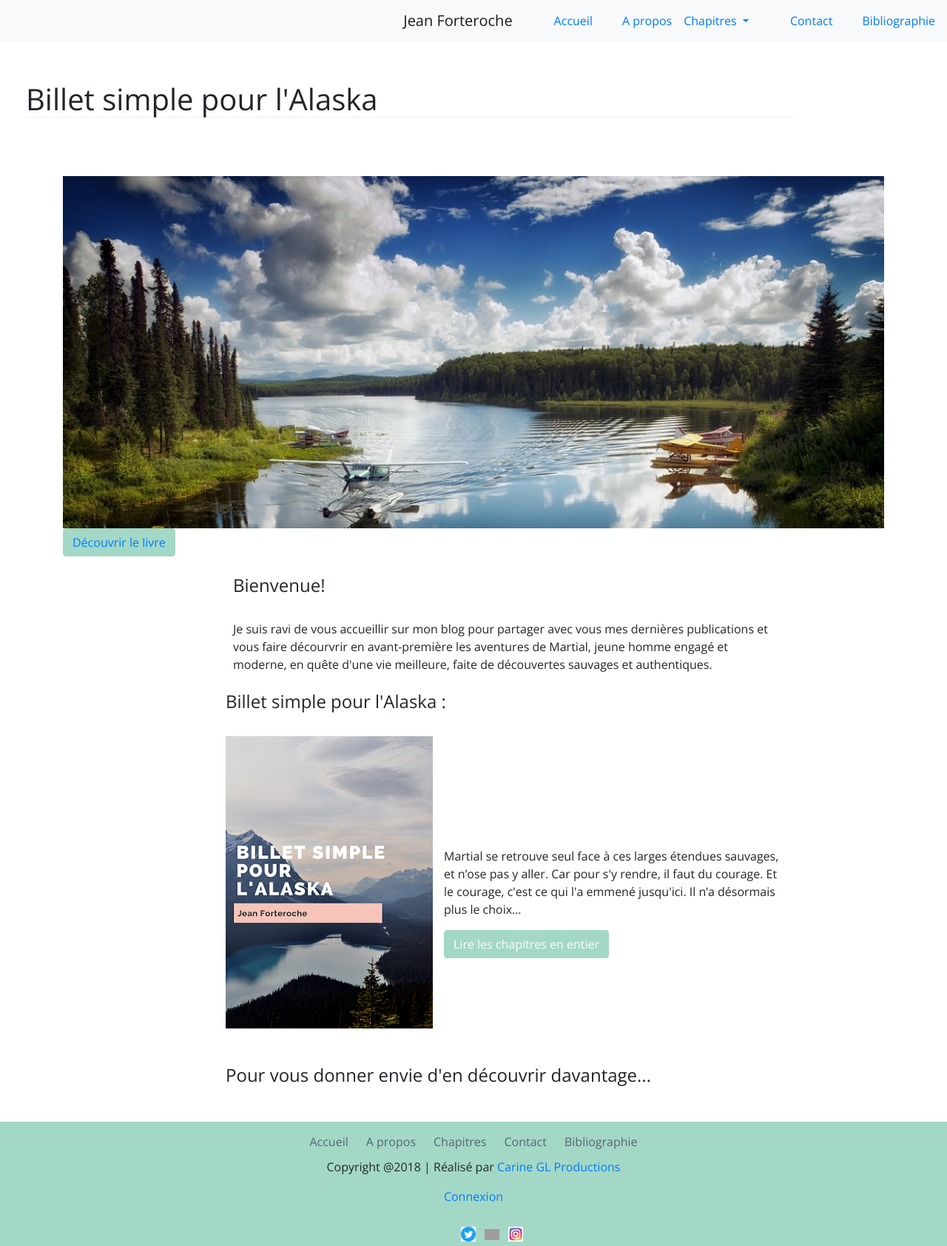
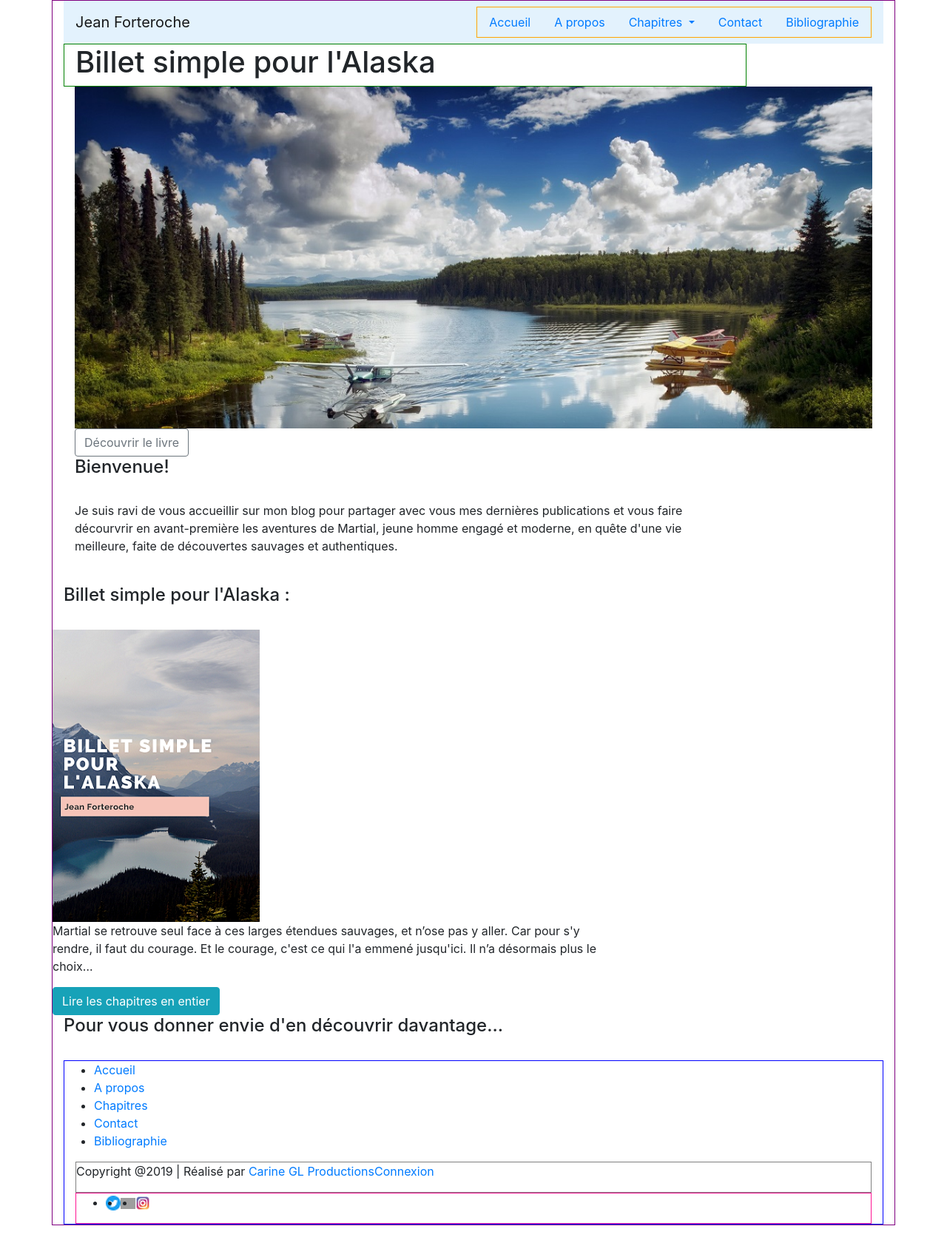
Before and after one commit to CarineGlb/alaska, a PHP site: page / in a window 1280 px wide. Shown: the whole page at 74% size. After the commit the page ends 1656 px from the top, so only its background shows below. Run offline with PHP 8.4, Linux system fonts and the light colour scheme; data that the repository does not hold is empty; grey boxes are pictures that could not be loaded.

Commit message:
Correction bugs w3c

```diff
--- a/assets/css/style.css
+++ b/assets/css/style.css
@@ -45,13 +45,12 @@ ul.dropdown-menu show{
     margin-left: 310px;
 }
 
-@media (min-width: 768px) {
-    .container {
-        width: 750px;
-    }
+@media (max-width: 450px) {
+
+
 }
 
-@media (min-width: 992px) {
+@media (min-width: 768px) {
     .container {
         width: 970px;
     }
--- a/controller/PageAccueil.php
+++ b/controller/PageAccueil.php
@@ -19,7 +19,7 @@ class PageAccueil // sert à montrer la page d'accueil
     public function aPropos()
     {
         $chapitreManager = new ChapitreManager();
-        $idChapitre = $_GET['idChapitre'];
+        //$idChapitre = $_GET['idChapitre'];
         $chapitres = $chapitreManager->getListeChapitres(); //publierTousLesChapitres();
 
         $myView = new View('affichageAPropos');
@@ -79,7 +79,7 @@ class PageAccueil // sert à montrer la page d'accueil
 
                 $unChapitre = $chapitreManager->getChapitre($idChapitre);
 
-                $idCommentaire = htmlspecialchars($_GET['idCommentaire']);
+                //$idCommentaire = htmlspecialchars($_GET['idCommentaire']);
 
                 $commentaireManager = new CommentaireManager();
 
--- a/view/gabarit.php
+++ b/view/gabarit.php
@@ -3,82 +3,81 @@
 <head>
     <meta charset ="utf-8">
     <meta http-equiv="X-UA-Compatible" content="IE=edge">
-    <meta name="viewport" content="width=device-width, initial-scale=1">
+    <meta name="viewport" content="width=device-width, initial-scale=1.0">
     <title>Blog de Jean Forteroche</title>
 
     <!--fonts-->
     <link href="https://fonts.googleapis.com/css?family=Open+Sans" rel="stylesheet">
     <link href="https://fonts.googleapis.com/icon?family=Material+Icons" rel="stylesheet">
 
-    <!--css-->
-    <link rel="stylesheet" href="assets/bootstrap/css/bootstrap.min.css">
-    <link rel="stylesheet" type="text/css" href="assets/css/style.css">
+    <!--css
+    <link href="assets/bootstrap/css/bootstrap.min.css" rel="stylesheet">
+    <link href="assets/css/style.css" rel="stylesheet" type="text/css">
 
-    <script type ="texte/javascript" src="http://code.jquery.com/jquery.js"></script>
-    <script type ="texte/javascript" src="bootstrap/js/bootstrap.min.js"></script>
+    <script src="http://code.jquery.com/jquery.js"></script>
+    <script src="bootstrap/js/bootstrap.min.js"></script-->
+
+    <link rel="stylesheet" href="https://stackpath.bootstrapcdn.com/bootstrap/4.3.1/css/bootstrap.min.css" integrity="sha384-ggOyR0iXCbMQv3Xipma34MD+dH/1fQ784/j6cY/iJTQUOhcWr7x9JvoRxT2MZw1T" crossorigin="anonymous">
+
 
 </head>
 
 <body>
 
-<header class="page-header col-lg-10">
-    <h1>Billet simple pour l'Alaska</h1>
-</header>
 
 
+<div class="container" style="border:1px solid purple">
 
-    <!--div class="row">
-            <nav class="col-lg-9">
-                <!--div class="navbar navbar-default">
-                    <div class="navbar-item">
+    <nav class="navbar navbar-light" style="background-color: #e3f2fd;">
+        <a class="navbar-brand" href="#">Jean Forteroche</a>
+    <ul class="nav justify-content-end" style="border:1px solid orange">
 
-                    </div-->
+            <li class="nav-item">
+                 <a class="nav-link active" href="<?php echo HOST;?>/index.php">Accueil</a>
+            </li>
 
-            <ul class="navbar fixed-top navbar-light bg-light justify-content-end">
 
-                <a class="navbar-brand" href="#">Jean Forteroche</a>
-
-                <ul>
             <li class="nav-item">
-                    <a href="<?php echo HOST;?>/index.php">Accueil</a>
+                 <a class="nav-link" href="<?php echo HOST;?>/index.php?action=apropos">A propos</a>
             </li>
-                </ul>
-
-                <ul>
-                <li class="nav-item">
-                    <a href="<?php echo HOST;?>/index.php?action=apropos">A propos</a>
-                </li>
-                </ul>
 
             <li class="nav-item dropdown">
-                    <a class="nav-link dropdown-toggle" href="<?php echo HOST;?>/index.php?action=getChapitres" id="navbarDropdown" role="button" data-toggle="dropdown" aria-haspopup="true" aria-expanded="false">
+                 <a class="nav-link dropdown-toggle"  href="<?php echo HOST;?>/index.php?action=getChapitres" id="navbarDropdown" role="button" data-toggle="dropdown" aria-haspopup="true" aria-expanded="false">
             Chapitres <span class="caret"></span> </a>
              <ul class="dropdown-menu" aria-labelledby="navbarDropdown">
                 <?php
-
                 foreach ($chapitres as $chapitre)
                 {
-                            echo '<li><a href="' .  HOST . '/index.php?action=getChapitres&idChapitre=' . $chapitre->getIdChapitre() . '">'.$chapitre->getTitreChapitre().'</a></li>';
+                 echo '<li><a href="' .  HOST . '/index.php?action=getChapitres&amp;idChapitre=' . $chapitre->getIdChapitre() . '">'.$chapitre->getTitreChapitre().'</a></li>';
                 }
                  ?>
+
             </ul>
+
              </li>
 
-                <ul>
              <li class="nav-item">
-                    <a href="<?php echo HOST;?>/index.php?action=formulaireContact">Contact</a>
+                <a class="nav-link" href="<?php echo HOST;?>/index.php?action=formulaireContact">Contact</a>
              </li>
-                </ul>
 
-                <ul>
               <li class="nav-item">
-                    <a href="<?php echo HOST;?>/index.php?action=bibliographie">Bibliographie</a>
+                 <a class="nav-link" href="<?php echo HOST;?>/index.php?action=bibliographie">Bibliographie</a>
               </li>
-                </ul>
+
 
     </ul>
 
     </nav>
+
+
+
+    <header class="texte-left col-lg-10" style="border:1px solid green">
+        <div class="row">
+            <div class = "col">
+        <h1>Billet simple pour l'Alaska</h1>
+            </div>
+        </div>
+    </header>
 
 
  <!--la page-->
@@ -87,44 +86,61 @@
 
     <footer>
 
-        <div class="container-fluid">
-            <ul class="foote_bottom_ul_amrc">
+        <div class="container" style="border:1px solid blue">
+            <div class="row">
+
+
+            <ul class="foote_bottom_ul_amrc justify-center">
                 <li><a href="<?php echo HOST;?>/index.php">Accueil</a></li>
 
                 <li><a href="<?php echo HOST;?>/index.php?action=apropos">A propos</a></li>
 
-                <li><a href="<?php echo HOST;?>/index.php?action=getChapitres"</a>Chapitres</a></li>
+                <li><a href="<?php echo HOST;?>/index.php?action=getChapitres">Chapitres</a></li>
 
                 <li><a href="<?php echo HOST;?>/index.php?action=formulaireContact">Contact</a></li>
 
                <li><a href="<?php echo HOST;?>/index.php?action=bibliographie">Bibliographie</a></li>
 
+            </ul>
+            </div>
 
-            </ul>
             <!--foote_bottom_ul_amrc ends here-->
-            <p class="text-center">Copyright @2018 | Réalisé par <a href="#">Carine GL Productions</a></p>
-            <p class="text-center"><a href=<?php echo HOST;?>/indexAdmin.php?action=tableauBordAdmin>Connexion</a></p>
-            </p>
+                <div class="container" style="border:1px solid grey">
+                    <div class="row">
+
+                        <p class="text-center">Copyright @2019 | Réalisé par <a href="#">Carine GL Productions</a></p>
+                        <p class="text-center"><a href="<?php echo HOST;?>/indexAdmin.php?action=tableauBordAdmin">Connexion</a></p>
+
+                    </div>
+                </div>
 
 
-            <ul class="social_footer_ul">
+                <div class="container social_footer_ul" style="border:1px solid deeppink">
+                    <ul class="row">
+
+
                          <li><a href="#"><img src="assets/img/twitter.png" alt="twitter" style="width:20px;"></a></li>
                          <li><a href="#"><img src="assets/img/linkedn.png" alt="linkedIn" style="width:20px;"/></a></li>
                          <li><a href="#"><img src="assets/img/instagram.png" alt="instagram" style="width:20px;"></a></li>
+
                     </ul>
-
+                </div>
             <!--social_footer_ul ends here-->
             </div>
+
     </footer>
+
+
+</div>
 
 
 
 
 
 
+    <script src="https://code.jquery.com/jquery-3.3.1.slim.min.js" integrity="sha384-q8i/X+965DzO0rT7abK41JStQIAqVgRVzpbzo5smXKp4YfRvH+8abtTE1Pi6jizo" crossorigin="anonymous"></script>
+    <script src="https://cdnjs.cloudflare.com/ajax/libs/popper.js/1.14.7/umd/popper.min.js" integrity="sha384-UO2eT0CpHqdSJQ6hJty5KVphtPhzWj9WO1clHTMGa3JDZwrnQq4sF86dIHNDz0W1" crossorigin="anonymous"></script>
+    <script src="https://stackpath.bootstrapcdn.com/bootstrap/4.3.1/js/bootstrap.min.js" integrity="sha384-JjSmVgyd0p3pXB1rRibZUAYoIIy6OrQ6VrjIEaFf/nJGzIxFDsf4x0xIM+B07jRM" crossorigin="anonymous"></script>
+
 </body>
-
-<script src="https://code.jquery.com/jquery-3.3.1.slim.min.js" integrity="sha384-q8i/X+965DzO0rT7abK41JStQIAqVgRVzpbzo5smXKp4YfRvH+8abtTE1Pi6jizo" crossorigin="anonymous"></script>
-<script src="https://cdnjs.cloudflare.com/ajax/libs/popper.js/1.14.3/umd/popper.min.js" integrity="sha384-ZMP7rVo3mIykV+2+9J3UJ46jBk0WLaUAdn689aCwoqbBJiSnjAK/l8WvCWPIPm49" crossorigin="anonymous"></script>
-<script src="https://stackpath.bootstrapcdn.com/bootstrap/4.1.3/js/bootstrap.min.js" integrity="sha384-ChfqqxuZUCnJSK3+MXmPNIyE6ZbWh2IMqE241rYiqJxyMiZ6OW/JmZQ5stwEULTy" crossorigin="anonymous"></script>
 </html>
--- a/view/viewPageAccueil.php
+++ b/view/viewPageAccueil.php
@@ -7,25 +7,25 @@
 <section>
     <div class="container">
         <div class="row justify-content-start ">
-            <div class="col-lg-12">
+            <div class="col-lg-12 col-xs-12">
 
                 <img src="assets/img/alaska_avion_recadree.jpg" id="photo" class="img-fluid" alt="Responsive image"/>
 
-                <div class="row">
-                    <div class="col-md-5">
-                        <button type="button" class="btn btn-outline-secondary" id="bouton"> <a href="<?php echo HOST;?>/index.php?action=accederChapitres">Découvrir le livre </a></button>
-                    </div>
-                </div>
+            <div class="row">
+                <div class="col-md-5">
+                    <button type="button" class="btn btn-outline-secondary" id="bouton">Découvrir le livre </button><a href="<?php echo HOST;?>/index.php?action=accederChapitres"></a>
+                 </div>
+            </div>
 
             </div>
 
         </div>
     </div>
 
-    <div class="col-lg-10">
-        <h4 class="bienvenue"> Bienvenue! </h4> </br>
-            <p class="bienvenue-texte"> Je suis ravi de vous accueillir sur mon blog pour partager avec vous mes dernières publications et vous faire décourvrir en avant-première les aventures de Martial,
-            jeune homme engagé et moderne, en quête d'une vie meilleure, faite de découvertes sauvages et authentiques.</p></br>
+    <div class="col-lg-10 col-xs-12">
+        <h4 class="text-sm-left bienvenue"> Bienvenue! </h4> <br/>
+            <p class="text-sm-left bienvenue-texte"> Je suis ravi de vous accueillir sur mon blog pour partager avec vous mes dernières publications et vous faire décourvrir en avant-première les aventures de Martial,
+            jeune homme engagé et moderne, en quête d'une vie meilleure, faite de découvertes sauvages et authentiques.</p><br/>
 
 
     </div>
@@ -35,38 +35,38 @@
 <section class="row">
 
     <div class="col-lg-10">
-        <h4 class="titre"> Billet simple pour l'Alaska : </h4> </br>
+        <h4 class="text-sm-left titre"> Billet simple pour l'Alaska : </h4> <br/>
     </div>
 
 
     <div id="container-couv">
-        <div class=""row">
-              <div class="col-lg-2">
+        <div class="row">
+              <div class="col-lg-2 col-xs-12">
                  <img src="assets/img/couv-livre.png" alt="couverture livre" class="couv-livre">
               </div>
          </div>
-
+    </div>
 
     <div class="texte-couv">
           <div class="row">
                <div class="col-lg-8">
                    <p>Martial se retrouve seul face à ces larges étendues sauvages, et n’ose pas y aller. Car pour s'y rendre, il faut du courage. Et le courage, c'est ce qui l'a emmené jusqu'ici.
                     Il n’a désormais plus le choix…</p>
-                        <button type="button" class="btn btn-outline-secondary">Lire les chapitres en entier</button></br>
+                        <button type="button" class="btn btn-info">Lire les chapitres en entier</button><br/>
                </div>
           </div>
 
      </div>
 
-    </div>
+
 
 </section>
 
-   </br>
+
 
 <section class="row">
     <div class="col-lg-12">
-        <h4 class="plus-chapitres" > Pour vous donner envie d'en découvrir davantage...  </h4> </br>
+        <h4 class="plusChapitres"> Pour vous donner envie d'en découvrir davantage... </h4> <br/>
     </div>
 
         <div class="extraits">
@@ -76,7 +76,7 @@
                    foreach ($chapitres as $key=>$chapitre) // boucle sur mon tableau de chapitres : pour chaque element de mon tableau $chapitres, prends la valeur $ chapitre
                     {
                         echo '<h5>'.$chapitre->getTitreChapitre().'</h5>';
-                        echo '<p>'.$chapitre->getResumeChapitre().' <a href =' . HOST ."/index.php?action=getChapitres&idChapitre=" . $chapitre->getIdChapitre() . '>'.'(Lire la suite)'.'</a></p><br/>';
+                        echo $chapitre->getResumeChapitre().'<a href="' . HOST .'/index.php?action=getChapitres&amp;idChapitre=' . $chapitre->getIdChapitre().'">(Lire la suite)</a><br/>'. "\n";
                         // ici action correspond au parametre decrit dans le routeur et idChapitre recupere automatiquement l'id avec le getter
                     }
                     ?>
```
Also changed, not shown: view/affichageBibliographie.php (+7 -9 lines), view/affichageChapitreAvecCommentaire.php (+11 -11 lines), view/affichageFormulaireContact.php (+9 -10 lines), view/affichageUnChapitre.php (+16 -17 lines). Lines whose indentation alone changed are shown as unchanged.
